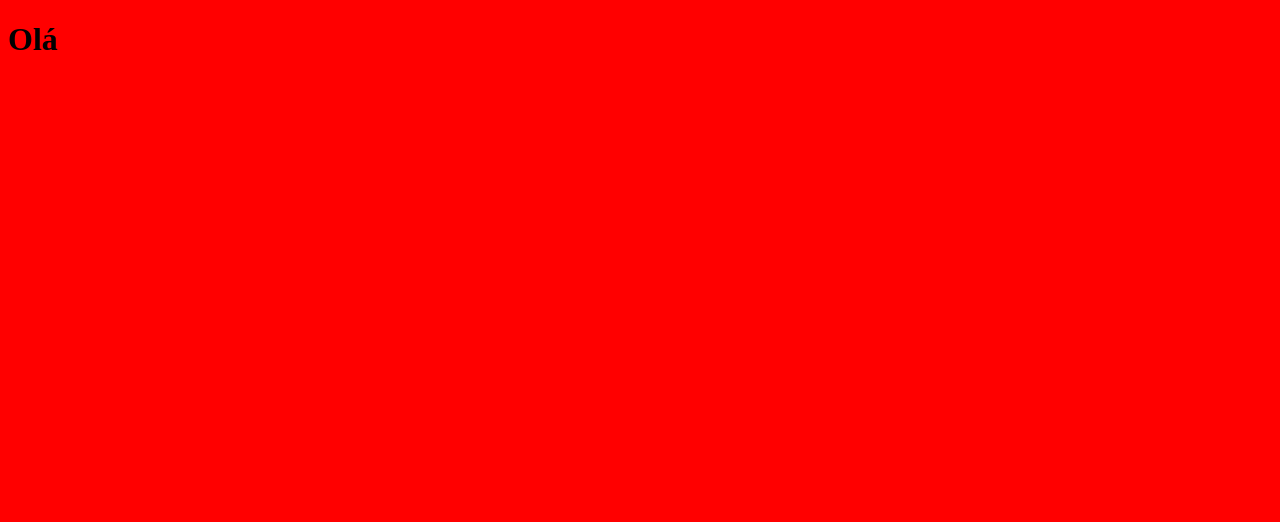
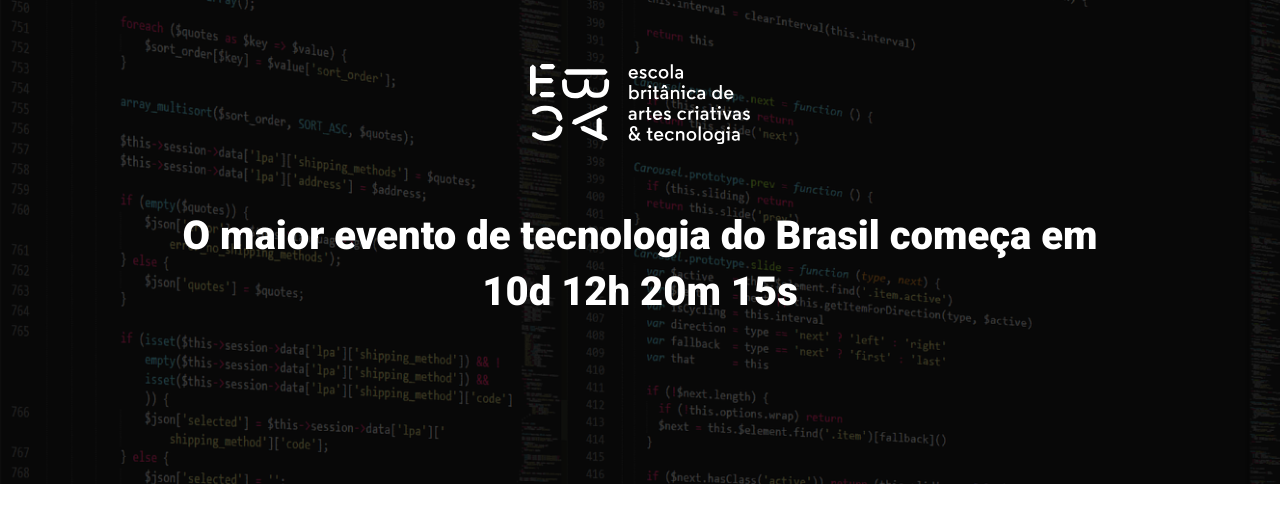
Before and after one commit to rpatetti/ebac_tech_talks, a website built with Parcel: page src/index.html in a window 1280 px wide. Built offline with nearby package versions, Linux system fonts and the light colour scheme.

Commit message:
criando o hero

```diff
--- a/package.json
+++ b/package.json
@@ -12,6 +12,7 @@
   "license": "ISC",
   "devDependencies": {
     "@parcel/transformer-sass": "^2.12.0",
-    "parcel": "^2.12.0"
+    "parcel": "^2.12.0",
+    "sharp": "^0.31.3"
   }
 }
--- a/src/index.html
+++ b/src/index.html
@@ -1,13 +1,25 @@
 <!DOCTYPE html>
-<html lang="en">
+<html lang="pt-br">
 <head>
     <meta charset="UTF-8">
     <meta name="viewport" content="width=device-width, initial-scale=1.0">
-    <title>Document</title>
+    <title>EBAC Tech Talks</title>
+    <link rel="preconnect" href="https://fonts.googleapis.com">
+    <link rel="preconnect" href="https://fonts.gstatic.com" crossorigin>
+    <link href="https://fonts.googleapis.com/css2?family=Roboto:ital,wght@0,100;0,300;0,400;0,500;0,700;0,900;1,100;1,300;1,400;1,500;1,700;1,900&display=swap" rel="stylesheet">
     <link rel="stylesheet" href="styles/main.scss">
 </head>
 <body>
-    <h1>Olá</h1>
+    <header class="hero">
+        <div class="container">
+            <img class="hero__logo" src="./images/ebac_logo.svg" alt="EBAC Logo">
+            <p class="hero__text">
+                O maior evento de tecnologia do Brasil começa em 10d 12h 20m 15s
+            </p>
+        </div>
+    </header>
+
+
     <script src="scripts/main.js"></script>
 </body>
 </html>
--- /dev/null
+++ b/src/styles/_hero.scss
@@ -0,0 +1,52 @@
+.hero {
+    padding-top: 64px;
+    padding-bottom: 100px;
+    background-image: url(../images/fundo.png);
+    background-repeat: no-repeat;
+    background-size: cover;
+    position: relative;
+
+    .container {
+        position: relative;
+    }
+
+    &::before {
+        position: absolute;
+        top: 0;
+        left: 0;
+        width: 100%;
+        height: 100%;
+        background-color: #000;
+        content: '';
+        opacity: 0.7;
+    }
+
+    &__text {
+        margin-top: 64px;
+        margin-bottom: 64px;
+        font-size: 40px;
+        line-height: 56px;
+        font-weight: 800;
+        text-align: center;
+    }
+
+    &__logo {
+        margin: 0 auto;
+        height: 80px;
+        display: block;
+    }
+
+    @media (max-width: 640px) {
+        padding: 40px 0;
+
+        &__logo {
+            height: 24px;
+        }
+
+        &__text {
+            font-size: 22px;
+            line-height: 24px;
+            margin: 24 0;
+        }
+    }
+}
--- a/src/styles/main.scss
+++ b/src/styles/main.scss
@@ -1,3 +1,23 @@
-body {
-    background-color: red;
+@use 'hero';
+
+* {
+    margin: 0;
+    padding: 0;
+    box-sizing: border-box;
+    font-family: Roboto, sans-serif;
+    color: #fff;
 }
+
+.container {
+    max-width: 960px;
+    width: 100%;
+    margin: 0 auto;
+
+    @media (max-width: 640px) {
+        max-width: 80%;
+    }
+
+    @media (max-width: 1024px) {
+        max-width: 90%;
+    }
+}
```
Also changed, not shown: 1 other file.
